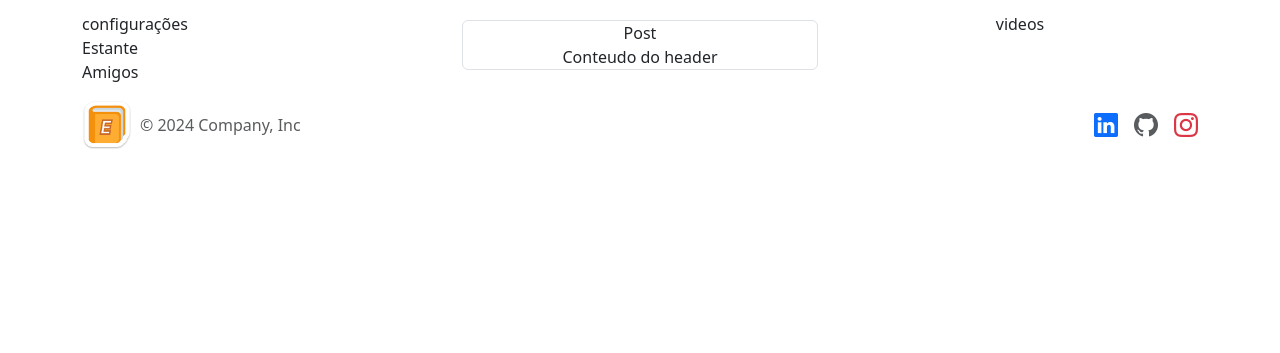
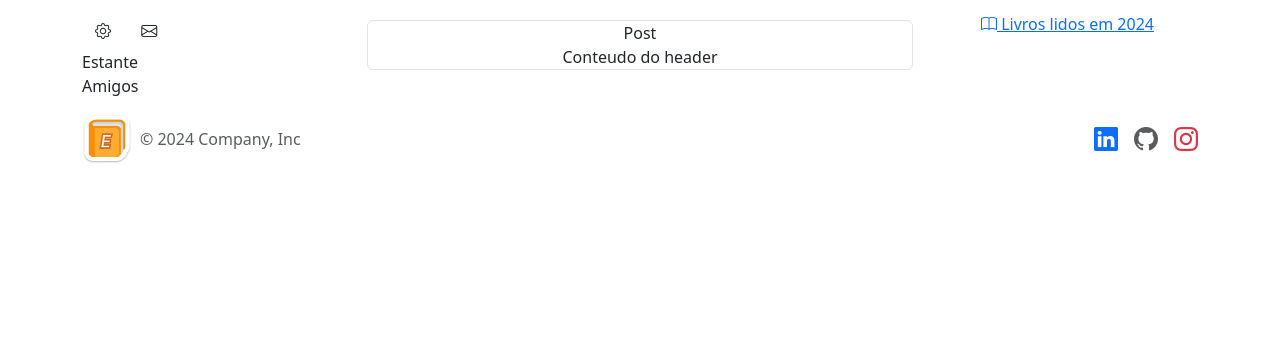
Before and after one commit to danielBRTanimacao/ebook-world-django, a Django app: template home/templates/home/user.html in a window 1280 px wide. Shown: the part 447-800 px from the top of the page. Run offline with Django 5.2, Linux system fonts and the light colour scheme; the template is opened without the code that fills it, so the values that code supplies are empty.

Commit message:
design site

```diff
--- a/home/templates/home/user.html
+++ b/home/templates/home/user.html
@@ -39,9 +39,14 @@
         </header>
         <hr>
         <section class="row text-center">
-            <div class="col-sm-4 text-start">
+            <div class="col-lg-3 text-start">
                 <div>
-                    configurações
+                    <a href="" class="btn">
+                        <i class="bi bi-gear"></i>
+                    </a>
+                    <a href="" class="btn">
+                        <i class="bi bi-envelope"></i>
+                    </a>
                 </div>
                 <div>
                     Estante
@@ -50,7 +55,7 @@
                     Amigos
                 </div>
             </div>
-            <div class="col-sm-4">
+            <div class="col-lg-6">
                 <section>
                     <div class="my-2 border rounded">
                         <header>Post</header>
@@ -60,8 +65,11 @@
                     </div>
                 </section>
             </div>
-            <div class="col-sm-4">
-                videos
+            <div class="col-lg-3">
+                <a href="">
+                    <i class="bi bi-book"></i>
+                    Livros lidos em 2024
+                </a>
             </div>
         </section>
     </main>
```
